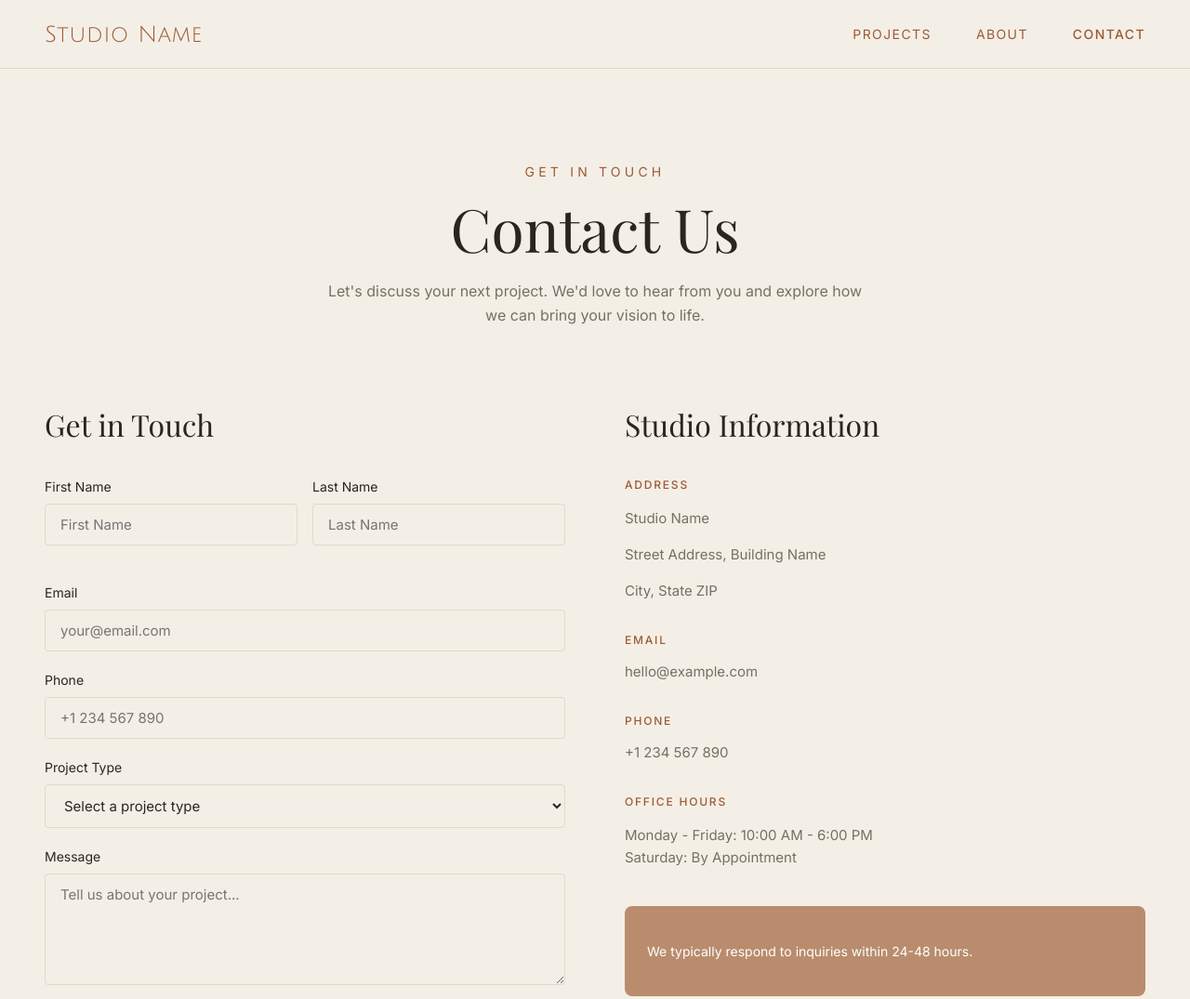
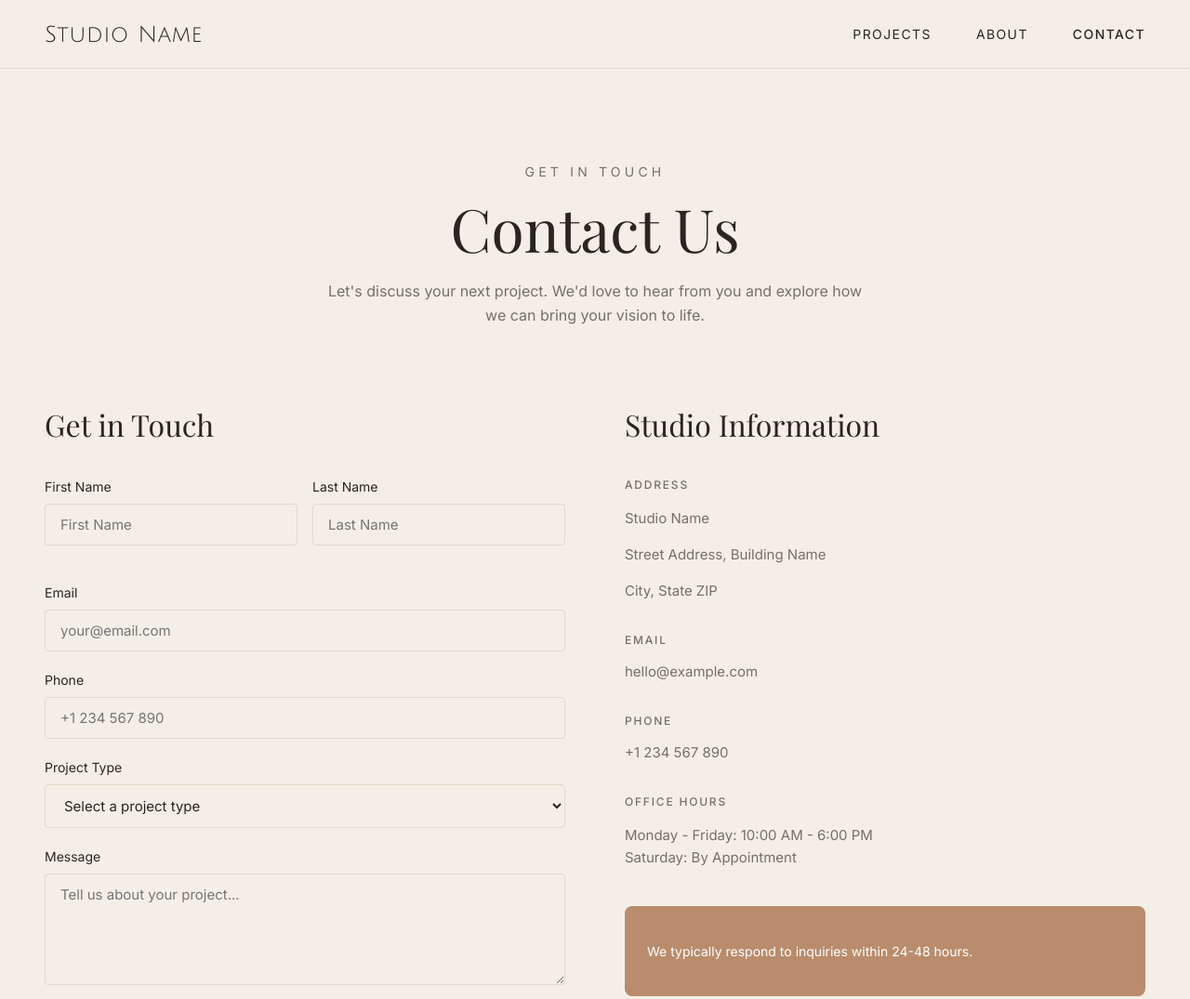
Before and after one commit to AnkitSalvi/Harshit, a website: page contact.html in a window 1280 px wide. Shown: the top 1075 px of the page at 93% size. Drawn offline with nearby package versions, Linux system fonts and the light colour scheme; no server answers; a web font is replaced by a local one.

Commit message:
Unify inner-page color scheme with the home hero
Align Projects/About/Contact chrome to the home screen's restrained
ink-on-sand palette:
- Recolor inner-page nav (logo, links, underline, hamburger, mobile menu)
  from terracotta to ink, matching the hero top bar
- Mute the prominent eyebrow labels (.label-caps, contact info labels)
  to a warm taupe
- Keep terracotta only as small accents (team role, form focus, focus ring)

Co-Authored-By: Claude Opus 4.8 (1M context) <noreply@anthropic.com>

```diff
--- a/css/style.css
+++ b/css/style.css
@@ -89,7 +89,7 @@ p {
     font-weight: 400;
     letter-spacing: 0.3em;
     text-transform: uppercase;
-    color: var(--accent);
+    color: var(--muted);
 }
 
 /* ----------------------------------------
@@ -123,7 +123,7 @@ p {
     font-family: 'Julius Sans One', sans-serif;
     font-size: 24px;
     font-weight: 400;
-    color: var(--accent);
+    color: var(--ink);
     letter-spacing: 0.025em;
     text-decoration: none;
     transition: opacity 0.3s ease;
@@ -149,7 +149,7 @@ p {
     font-family: 'Inter', system-ui, sans-serif;
     font-size: 14px;
     font-weight: 400;
-    color: var(--accent);
+    color: var(--ink);
     letter-spacing: 0.1em;
     text-transform: uppercase;
     text-decoration: none;
@@ -172,7 +172,7 @@ p {
     left: 0;
     width: 0;
     height: 1px;
-    background-color: var(--accent);
+    background-color: var(--ink);
     transition: width 0.3s ease;
 }
 
@@ -205,7 +205,7 @@ p {
     display: block;
     width: 20px;
     height: 1px;
-    background-color: var(--accent);
+    background-color: var(--ink);
     transition: all 0.3s ease;
     transform-origin: center;
 }
@@ -246,7 +246,7 @@ p {
     font-family: 'Inter', system-ui, sans-serif;
     font-size: 14px;
     font-weight: 400;
-    color: var(--accent);
+    color: var(--ink);
     letter-spacing: 0.1em;
     text-transform: uppercase;
     text-decoration: none;
@@ -1415,7 +1415,7 @@ p {
     font-weight: 500;
     letter-spacing: 0.15em;
     text-transform: uppercase;
-    color: var(--accent);
+    color: var(--muted);
     margin: 0 0 12px;
 }
 
```
